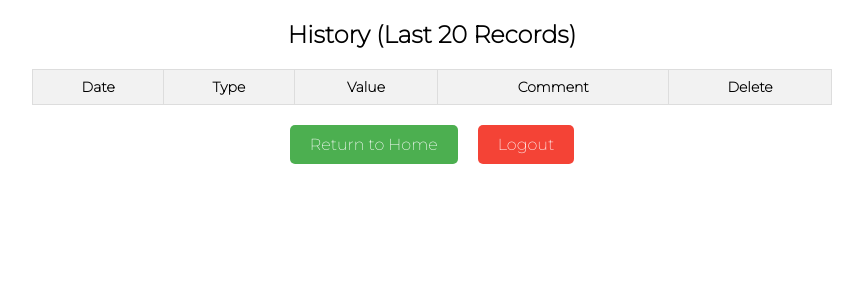
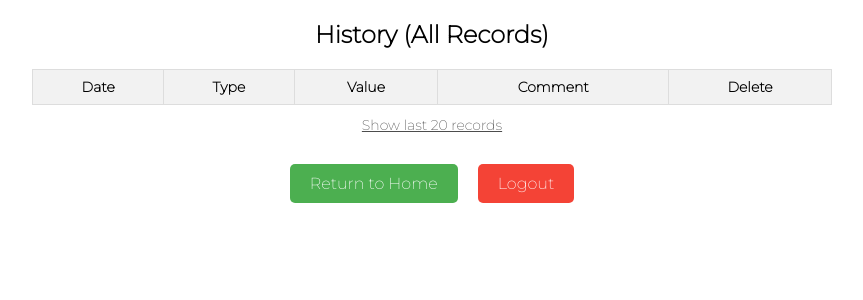
Before and after one commit to louisguichard/life-pulse, a Flask app: page /history?show_all=true in a window 1280 px wide. Shown: the top 300 px of the page, without its empty margins (208-1071 px from the left). Run offline with Flask 3, Linux system fonts and the light colour scheme; the visitor is signed in with stand-in values (Sample User, id 1); lists and menus that the app fills with data are empty.

Commit message:
feat: show all the records

```diff
--- a/app.py
+++ b/app.py
@@ -120,8 +120,12 @@ def dashboard():
 def history():
     if not session.get("logged_in"):
         return redirect(url_for("login"))
-    data = load_data()
-    recent_data = data[::-1][:20]
+    data = load_data()[::-1]
+    show_all = request.args.get("show_all") == "true"
+    if show_all:
+        recent_data = data
+    else:
+        recent_data = data[:20]
     return render_template("history.html", data=recent_data)
 
 
--- a/templates/history.html
+++ b/templates/history.html
@@ -78,6 +78,7 @@
             display: flex;
             justify-content: center;
             margin-top: 20px;
+            flex-wrap: wrap;
         }
         .button-container a {
             text-decoration: none;
@@ -119,7 +120,7 @@
       {% endif %}
     {% endwith %}
 
-    <h2>History (Last 20 Records)</h2>
+    <h2>History{% if request.args.get('show_all') %} (All Records){% else %} (Last 20 Records){% endif %}</h2>
     <table>
         <tr>
             <th>Date</th>
@@ -153,6 +154,14 @@
         {% endfor %}
     </table>
 
+    <div style="text-align: center; margin-top: 10px; margin-bottom: 10px;">
+        {% if not request.args.get('show_all') %}
+            <a href="{{ url_for('history', show_all='true') }}" style="font-size: 14px; color: #4d4d4d; text-decoration: underline;">Show all records</a>
+        {% else %}
+            <a href="{{ url_for('history') }}" style="font-size: 14px; color: #4d4d4d; text-decoration: underline;">Show last 20 records</a>
+        {% endif %}
+    </div>
+
     <div class="button-container">
         <a href="{{ url_for('home') }}">Return to Home</a>
         <a href="{{ url_for('logout') }}" class="logout-button">Logout</a>
```
